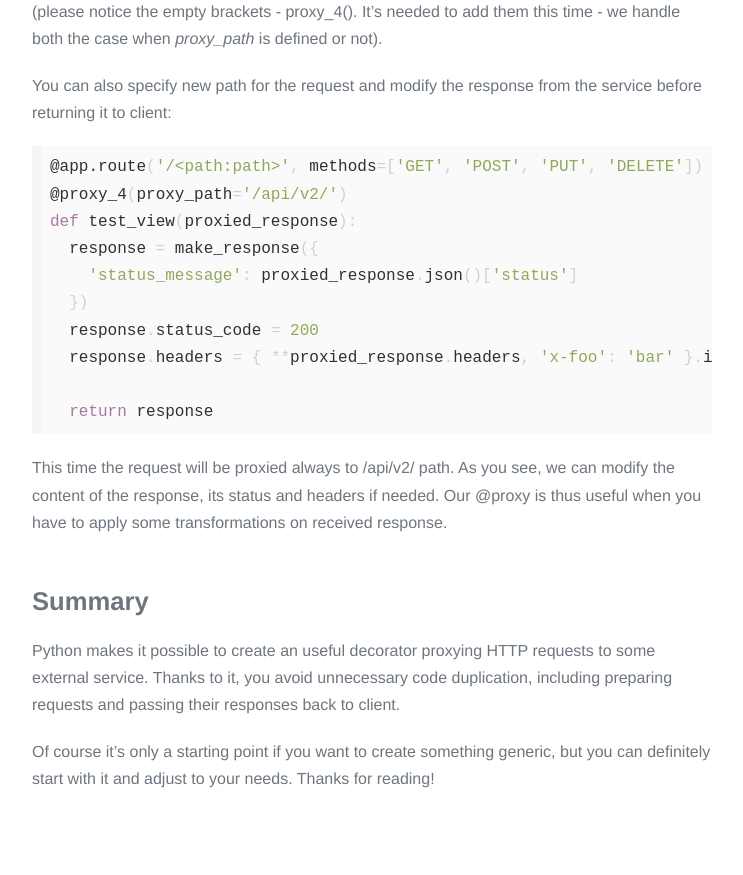
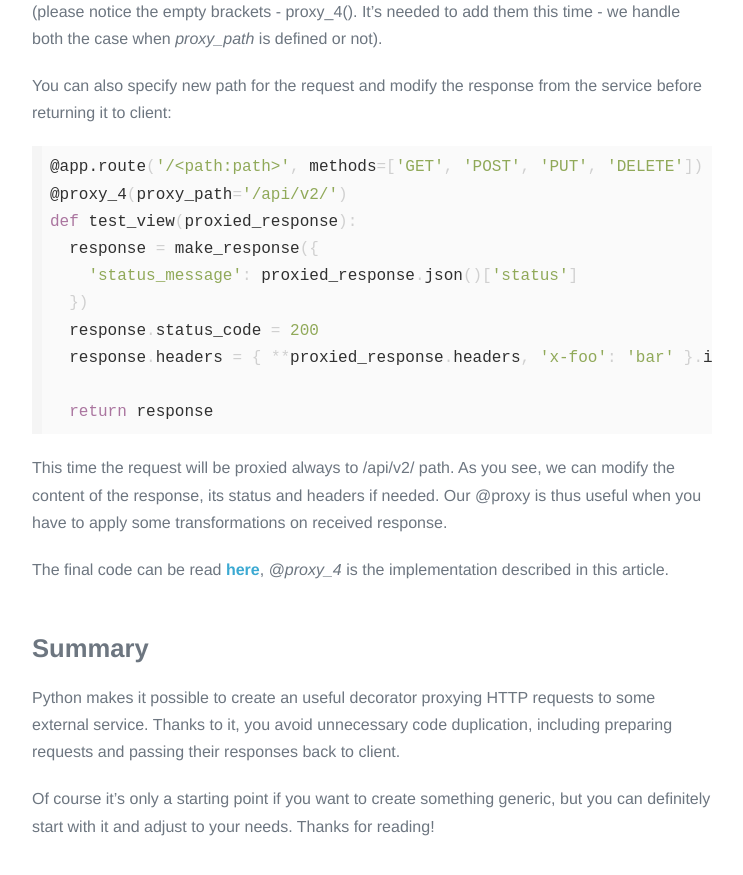
Before and after one commit to Nitrooos/Nitrooos.github.io, a Jekyll site: the page built from _posts/en/2020-04-18-python-proxy.md, in a window 1280 px wide and 900 px high, scrolled down 6073 px. Shown: the top 875 px of the window, without its empty margins (268-1011 px from the left). Built offline with Jekyll 4.4.1, drawn with Linux system fonts in a browser that asks for light colours; before the commit the page ends 6926 px from its top, so only the background shows below that.

Commit message:
NIT-17 Add link to final implementation

```diff
--- a/_posts/en/2020-04-18-python-proxy.md
+++ b/_posts/en/2020-04-18-python-proxy.md
@@ -284,6 +284,10 @@ can modify the content of the response, its status and headers if needed. Our
 @proxy is thus useful when you have to apply some transformations on received
 response.
 
+The final code can be read
+[here](https://gist.github.com/Nitrooos/161ccf1ac05d2e0e253a3fe0ff29d3f4){:target="_blank"},
+*@proxy_4* is the implementation described in this article.
+
 ## Summary
 
 Python makes it possible to create an useful decorator proxying HTTP requests to
```
